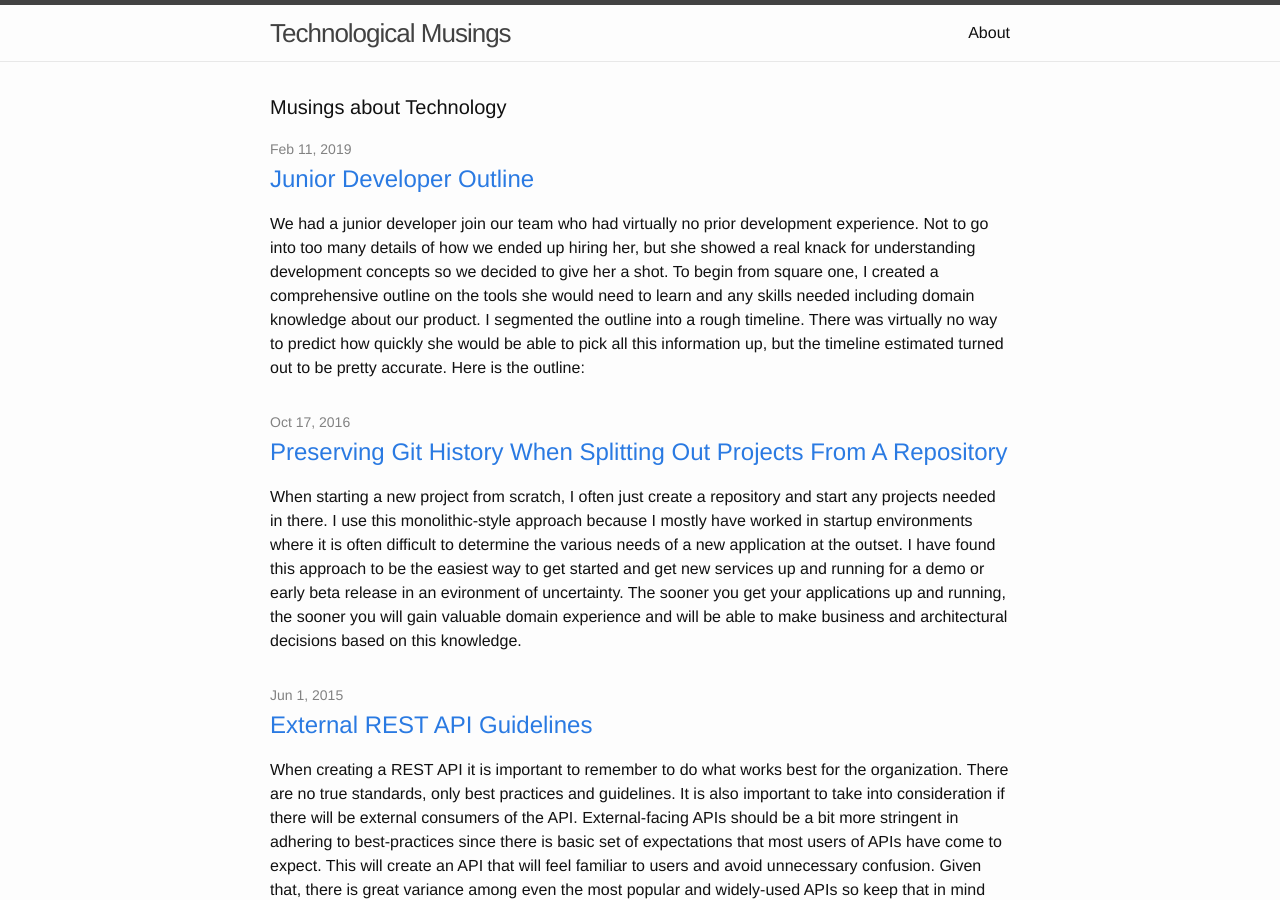
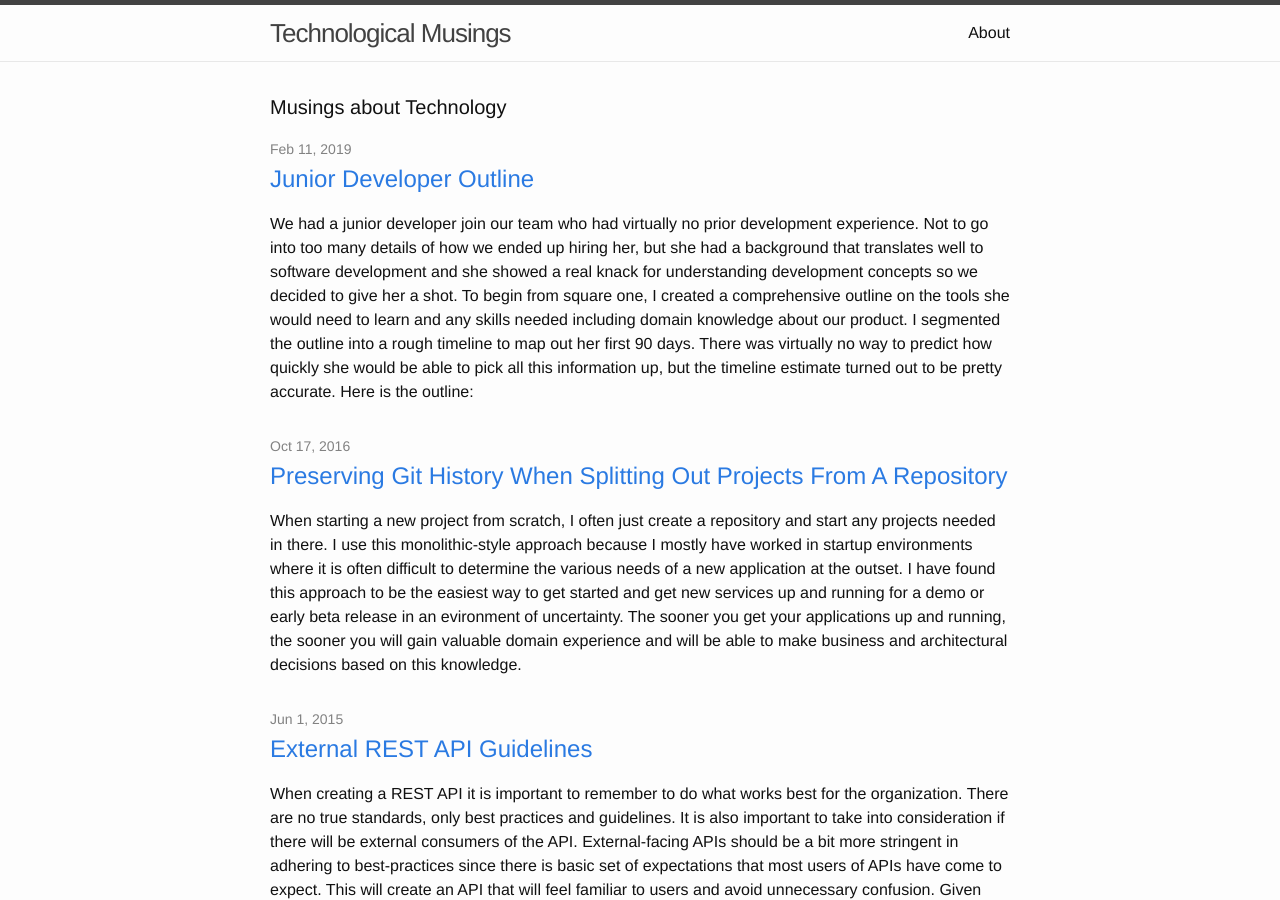
Before and after one commit to eric-vargo/eric-vargo.github.io, a Jekyll site: the page built from index.html, in a window 1280 px wide and 900 px high. Built offline with Jekyll 4.4.1, drawn with Linux system fonts in a browser that asks for light colours; some of the changed lines change nothing that is shown.

Commit message:
finished post about new dev timeline

```diff
--- a/_posts/2019-02-11-Junior-Developer-Outline.markdown
+++ b/_posts/2019-02-11-Junior-Developer-Outline.markdown
@@ -3,25 +3,23 @@
 title:  "Junior Developer Outline"
 date:   2019-02-11 16:02:54
 ---
-We had a junior developer join our team who had virtually no prior development experience.  Not to go into too many details of how we ended up hiring her, but she showed a real knack for understanding development concepts so we decided to give her a shot. To begin from square one, I created a comprehensive outline on the tools she would need to learn and any skills needed including domain knowledge about our product.  I segmented the outline into a rough timeline.  There was virtually no way to predict how quickly she would be able to pick all this information up, but the timeline estimated turned out to be pretty accurate.  Here is the outline:
+We had a junior developer join our team who had virtually no prior development experience.  Not to go into too many details of how we ended up hiring her, but she had a background that translates well to software development and she showed a real knack for understanding development concepts so we decided to give her a shot. To begin from square one, I created a comprehensive outline on the tools she would need to learn and any skills needed including domain knowledge about our product.  I segmented the outline into a rough timeline to map out her first 90 days.  There was virtually no way to predict how quickly she would be able to pick all this information up, but the timeline estimate turned out to be pretty accurate.  Here is the outline:
 
-Task Outline
-------------
 Week 1
+------
 - get accounts setup
     - gmail
     - zoom
     - slack
     - github access
 - meet team (again)
-- expectations of a dev
-    - what makes a good dev
-        - Go Slow!
+- expectations of a developer
+    - what makes a good developer
     - be able to explain what you did
-    - comment the code - When commenting code explaining why you did something is more important than explaining what the code does.  It's easy to read the code and figure out what it does, but developers generally don't have an idea of why a certain piece of the code was written.
-    - don’t guess, research what you don’t know
+    - don’t guess, research what you don’t know and look to understand everything
+    - comment the code - When commenting code explaining why you did something is more important than explaining what the code does.  It's easy to read the code and figure out what it does, but developers looking at your code generally don't have an idea why a certain piece of code was written.
     - Take your time!
-- Product overview
+- Product overview _(I'm generalizing product details to avoid mentioning any specifics)_
     - Product area 1
     - Product area 2
     - Product area 3
@@ -31,3 +29,102 @@
 - Friday Items
     - Use the app as a user on her own
         - basic use case from start to finish
+
+Week 2
+------
+- Talk about code research from Week 1 to further stress importance
+- Agile Development
+    - https://agilemanifesto.org/
+- Our Kanban approach to Agile development
+    - https://en.wikipedia.org/wiki/Kanban_board
+    - go over our workload
+    - What are Sprints?
+        - Jira
+        - confluence docs
+- Walkthrough completing a small bug from start to finish
+    - https://en.wikipedia.org/wiki/Use_case
+    - give a small task and walk her through the dev process
+    - planning what to do
+    - using git to branch, etc…
+        - talk a lot about branching and how it works
+    - pull request
+- Build Pipeline (brief overview)
+    - Jenkins
+    - what happens after you merge a PR
+- Research items
+    - git
+        - branching
+    - javascript
+    - web pack / npm
+
+Week 3
+------
+- completed bug with assistance
+    - let her drive, but stick with her through the process
+- REST API stuff
+    - Postman
+    - Http Status codes
+        - https://httpstatuses.com/
+    - coincides with calendar task to reduce fields
+- Stack traces and debugging
+    - https://harrymoreno.com/2017/02/25/how-to-read-a-javascript-stack-trace.html
+    - source maps
+    - what is "uglified code" and why do we do it
+- General Javascript Research
+    - Again, stress the importance of research and how it will be the foundation of all her future development
+    - arrow functions
+    - classes
+    - javascript inheritance
+    - axios
+    - debugging
+        - source maps
+        - web pack
+        - execution context
+
+Week 4 (leading up to Day 30)
+------
+- React Routing research
+    - https://blog.pshrmn.com/entry/how-single-page-applications-work/
+    - https://medium.com/@pshrmn/a-simple-react-router-v4-tutorial-7f23ff27adf
+    - will coincide with registration stuff
+- Material Design
+    - https://material-ui.com/
+- Styled Components research
+    - https://www.styled-components.com/
+- Starting on some small product tasks by the end of the week
+
+Day 30
+------
+- should be comfortable completing a small bug from start to finish, autonomously
+    - tasks needed to support any new demo requirements?
+- Progess Notes
+    - showed some good initiative in thinking about how form validation should work for an aspect of the product
+
+Day 60
+------
+- Exception handling
+    - using axios
+- Research Unit tests
+    - TDD
+    - Unit test for video player URLS could tie in nicely with VideoJs learning
+- Create a bug with unit tests
+- HLS Video
+    - Learn how the application uses videojs
+        - https://docs.videojs.com/
+    - ABR
+    - different video formats
+- Complete a bug on a more advanced area of the application, with assistance
+    - Complete tasks related to production readiness?
+- Websockets
+
+After 90 days
+-------------
+- Present to the team an explanation on how an aspect of the product works
+    - lots of javascript docs reading
+    - React docs
+    - styled components docs
+        - CSS docs
+    - Update Readme or add comments to code
+- completing Jira tasks w/ unit tests autonomously
+- Bonus:
+    - creating new functionality
```
